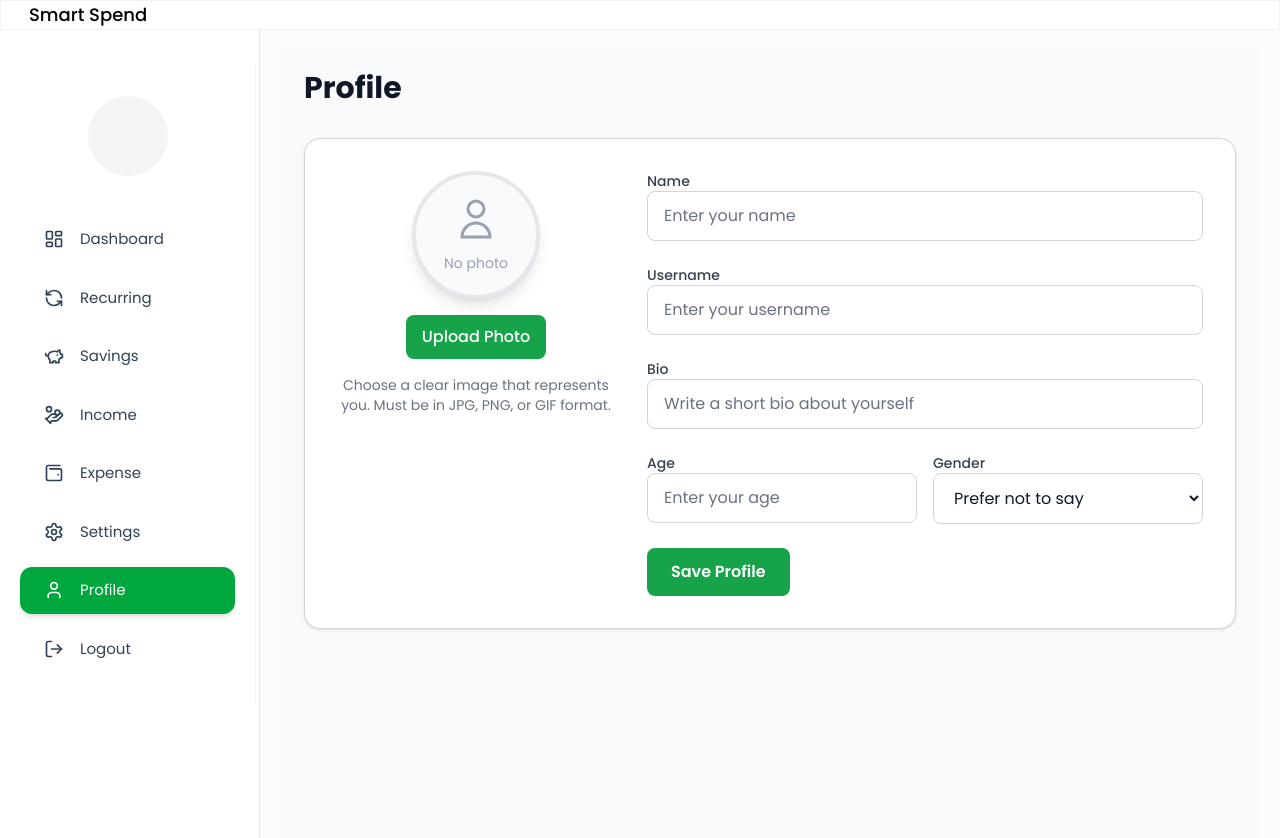
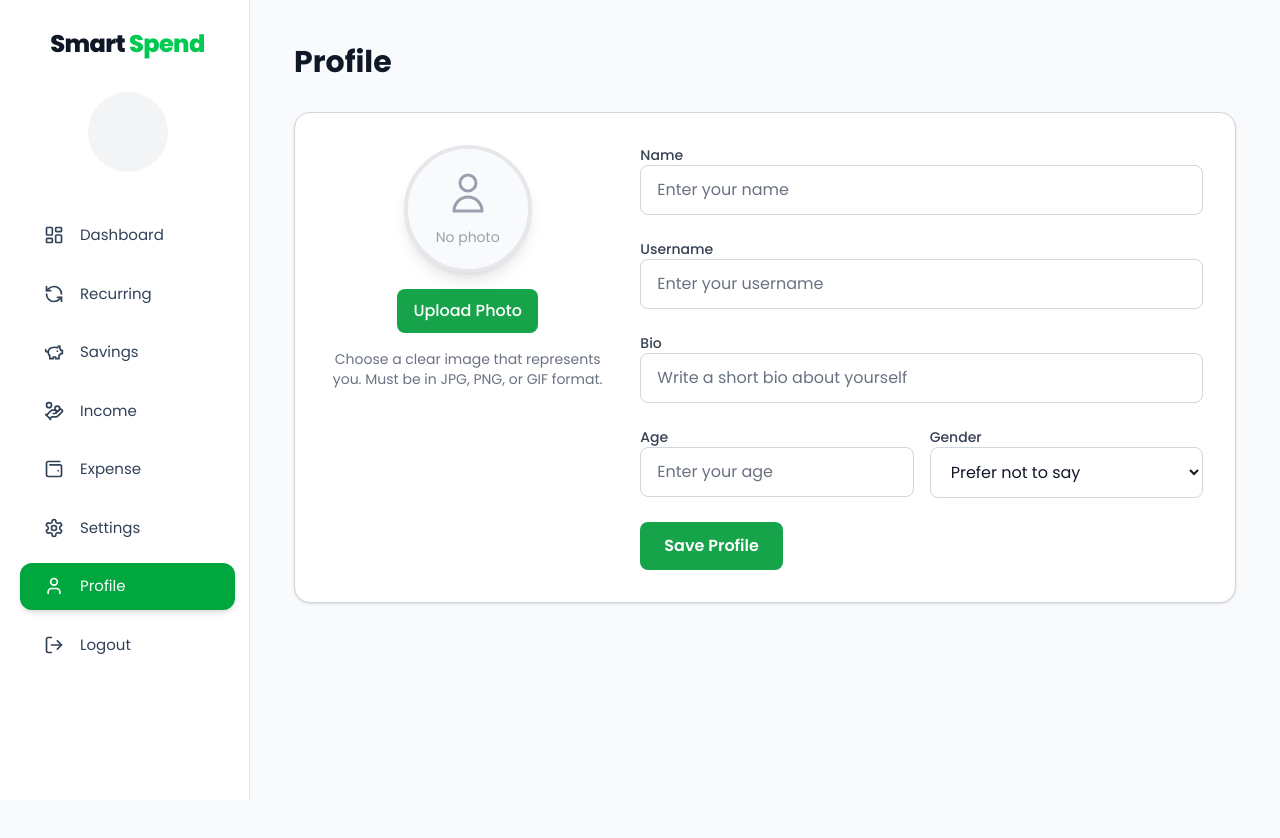
Before and after one commit to MyatBhoneThet/senior-project-frontend, a React (Vite) app: page /profile in a window 1280 px wide. Shown: the top 838 px of the page. After the commit the page ends 800 px from the top, so only its background shows below. Built offline with nearby package versions, Linux system fonts and the light colour scheme; no server answers; sample sign-in values are in the browser's storage.

Commit message:
chart good

```diff
--- a/src/components/Charts/CustomBarChart.jsx
+++ b/src/components/Charts/CustomBarChart.jsx
@@ -33,9 +33,8 @@ const CustomBarChart = ({ data = [] }) => {
   const gridStroke = isDark ? "#3F3F46" : cssVar("--color-primary-100", "#DCFCE7");
   const tickColor = isDark ? "#E5E7EB" : "#334155";
 
-  // ✅ Robust date formatter
+  // Robust date formatter including year in format string
   const safeFormatDate = (entry) => {
-    // Detect valid date key (date, createdAt, transactionDate)
   const rawDate = entry?.date || entry?.createdAt || entry?.transactionDate;
   if (!rawDate) return "";
 
@@ -51,6 +50,7 @@ const CustomBarChart = ({ data = [] }) => {
 
   return parsed.isValid() ? parsed.format("MMM D") : "";
 };
+
 
   const CustomToolTip = ({ active, payload }) => {
     if (active && payload && payload.length) {
--- a/src/components/Chat/ChatWidget.jsx
+++ b/src/components/Chat/ChatWidget.jsx
@@ -1,9 +1,9 @@
 import { useEffect, useRef, useState, useContext } from 'react';
 import axiosInstance from '../../utils/axiosInstance';
 import { API_PATHS } from '../../utils/apiPaths';
-import { LuMessageCircle, LuSend, LuX } from 'react-icons/lu';
 import { UserContext } from '../../context/UserContext';
 import { useCurrency } from '../../context/CurrencyContext';
+import { LuMessageCircle, LuSend, LuX } from 'react-icons/lu';
 
 // NEW: voice input button (adjust path if your folders differ)
 import MicButton from '../../components/Voice/MicButton';
--- a/src/components/layouts/DashboardLayout.jsx
+++ b/src/components/layouts/DashboardLayout.jsx
@@ -1,46 +1,80 @@
-import React, { useContext } from 'react';
-import { Outlet } from 'react-router-dom';
-import { UserContext } from '../../context/UserContext';
-
-import Navbar from './Navbar';
-import SideMenu from './SideMenu';
-import ChatWidget from '../Chat/ChatWidget';
+import React, { useContext, useState } from "react";
+import { Outlet } from "react-router-dom";
+import { UserContext } from "../../context/UserContext";
+import SideMenu from "./SideMenu";
+import ChatWidget from "../Chat/ChatWidget";
+import { LuMenu } from "react-icons/lu";
 
 export default function DashboardLayout({ children, activeMenu }) {
   const { user, prefs } = useContext(UserContext) || {};
+  const [isMenuOpen, setIsMenuOpen] = useState(false);
 
-  // fallback to light if undefined
-  const appTheme = prefs?.theme || 'light';
+  const appTheme = prefs?.theme || "light";
+
+  const bgColor =
+    appTheme === "dark"
+      ? "bg-[#0e1218] text-gray-100"
+      : "bg-[#f9fafb] text-gray-900";
+
+  const sideBg =
+    appTheme === "dark"
+      ? "bg-[#10141a] border-gray-700"
+      : "bg-white border-gray-200";
 
   return (
-    <div
-      className={`min-h-screen flex flex-col ${
-        appTheme === 'dark'
-          ? 'bg-gray-900 text-gray-100'
-          : 'bg-[#fcfbfc] text-gray-900'
-      }`}
-    >
-      {/* Top bar */}
-      <Navbar activeMenu={activeMenu} />
+    <div className={`min-h-screen flex flex-col ${bgColor}`}>
+      {/* Top bar (mobile only) */}
+      <div
+        className={`md:hidden flex items-center justify-between px-4 py-3 border-b ${
+          appTheme === "dark" ? "border-gray-700" : "border-gray-200"
+        }`}
+      >
+        <button
+          onClick={() => setIsMenuOpen(true)}
+          className="p-2 rounded-lg hover:bg-gray-200 dark:hover:bg-gray-800"
+        >
+          <LuMenu size={22} />
+        </button>
+        <h1 className="text-lg font-semibold">Dashboard</h1>
+      </div>
 
-      {/* Body */}
-      <div className="flex flex-1">
-        {/* Side menu */}
+      {/* Main content area */}
+      <div className="flex flex-1 overflow-hidden relative">
+        {/* Sidebar (desktop) */}
         <aside
-          className={`max-[1080px]:hidden w-[260px] shrink-0 border-r ${
-            appTheme === 'dark' ? 'bg-gray-800 border-gray-700' : 'bg-white border-gray-200'
-          }`}
+          className={`hidden md:block w-[250px] shrink-0 overflow-y-auto
+            scrollbar-thin scrollbar-thumb-gray-500 scrollbar-track-transparent
+            border-r ${sideBg}`}
+          style={{ height: "100vh" }}
         >
           <SideMenu activeMenu={activeMenu} />
         </aside>
 
+        {/* Mobile sidebar (drawer) */}
+        {isMenuOpen && (
+          <div className="fixed inset-0 z-50 flex">
+            <div
+              className={`w-[250px] h-full ${sideBg} overflow-y-auto scrollbar-thin p-0`}
+            >
+              <SideMenu activeMenu={activeMenu} />
+            </div>
+            <div
+              className="flex-1 bg-black/40"
+              onClick={() => setIsMenuOpen(false)}
+            />
+          </div>
+        )}
+
         {/* Main content */}
-        <main className="grow mx-5 my-4">
+        <main
+          className="flex-1 p-5 overflow-y-auto"
+          style={{ height: "100vh" }}
+        >
           {children ?? <Outlet />}
         </main>
       </div>
 
-      {/* Floating chat bubble (left only) */}
+      {/* Floating Chat Widget */}
       {user && <ChatWidget side="left" />}
     </div>
   );
--- a/src/components/layouts/SideMenu.jsx
+++ b/src/components/layouts/SideMenu.jsx
@@ -4,7 +4,7 @@ import { SIDE_MENU_DATA } from "../../utils/data";
 import { UserContext } from "../../context/UserContext";
 import CharAvatar from "../Cards/CharAvatar";
 import useT from "../../hooks/useT";
-import { LuRefreshCcw, LuPiggyBank } from "react-icons/lu"; // ⬅️ added piggy bank
+import { LuRefreshCcw, LuPiggyBank } from "react-icons/lu";
 
 const BACKEND_URL = import.meta.env.VITE_API_BASE_URL;
 
@@ -18,14 +18,15 @@ export default function SideMenu() {
 
   const isDarkTheme = prefs?.theme === "dark";
 
+  // ✅ Scrollable + theme-friendly sidebar container
+  const containerClass = isDarkTheme
+    ? "w-64 max-h-screen overflow-y-auto bg-gray-900 border-r border-gray-700/50 p-5 pb-16 scrollbar-thin scrollbar-thumb-gray-600 scrollbar-track-gray-800"
+    : "w-64 max-h-screen overflow-y-auto bg-white border-r border-gray-200/50 p-5 pb-16 scrollbar-thin scrollbar-thumb-gray-400 scrollbar-track-gray-100";
+
   const activeItem = "text-white bg-green-600 shadow-md";
   const idleItem = isDarkTheme
     ? "text-slate-300 hover:bg-slate-800 hover:text-violet-300"
     : "text-slate-700 hover:bg-violet-50 hover:text-violet-700";
-
-  const containerClass = isDarkTheme
-    ? "w-64 h [calc(100vh-64px)] bg-gray-900 border-r border-gray-700/50 p-5 sticky top-[64px] z-20"
-    : "w-64 h [calc(100vh-64px)] bg-white border-r border-gray-200/50 p-5 sticky top-[64px] z-20";
 
   const userNameClass = isDarkTheme
     ? "text-gray-100 font-medium leading-6"
@@ -36,14 +37,14 @@ export default function SideMenu() {
   const pathToI18nKey = (path) => {
     switch (path) {
       case "/dashboard": return "menu.dashboard";
-      case "/income":    return "menu.income";
-      case "/expense":   return "menu.expense";
-      case "/settings":  return "menu.settings";
+      case "/income": return "menu.income";
+      case "/expense": return "menu.expense";
+      case "/settings": return "menu.settings";
       case "/recurring": return "menu.recurring";
-      case "/profile":   return "menu.profile";
-      case "/savings":   return "menu.savings";   // ⬅️ added
-      case "logout":     return "menu.logout";
-      default:           return null;
+      case "/profile": return "menu.profile";
+      case "/savings": return "menu.savings";
+      case "logout": return "menu.logout";
+      default: return null;
     }
   };
 
@@ -56,7 +57,6 @@ export default function SideMenu() {
   const menuItems = useMemo(() => {
     const base = Array.isArray(SIDE_MENU_DATA) ? [...SIDE_MENU_DATA] : [];
 
-    // Ensure Recurring is present (your original behavior)
     const hasRecurring = base.some((i) => i?.path === "/recurring");
     if (!hasRecurring) {
       base.splice(1, 0, {
@@ -67,7 +67,6 @@ export default function SideMenu() {
       });
     }
 
-    // ✅ Inject Savings if not already defined in SIDE_MENU_DATA
     const hasSavings = base.some((i) => i?.path === "/savings");
     if (!hasSavings) {
       base.splice(2, 0, {
@@ -99,32 +98,63 @@ export default function SideMenu() {
 
   return (
     <div className={containerClass}>
+        {/* App Title */}
+      <div className="flex items-center justify-center mt-2 mb-8">
+        <h1 className="text-2xl font-extrabold tracking-tight">
+          Smart <span className="text-green-500">Spend</span>
+        </h1>
+      </div>
+      {/* Profile section */}
       <div className="flex flex-col items-center justify-center gap-3 mt-3 mb-7">
         {photoUrl ? (
-          <img src={photoUrl} alt="Profile" className={`w-20 h-20 ${avatarBgClass} rounded-full object-cover`} />
+          <img
+            src={photoUrl}
+            alt="Profile"
+            className={`w-20 h-20 ${avatarBgClass} rounded-full object-cover`}
+          />
         ) : (
-          <CharAvatar fullName={user?.fullName} width="w-20" height="h-20" style="text-xl" />
+          <CharAvatar
+            fullName={user?.fullName}
+            width="w-20"
+            height="h-20"
+            style="text-xl"
+          />
         )}
         <h5 className={userNameClass}>{user?.username || user?.fullName || ""}</h5>
       </div>
 
+      {/* Menu items */}
       {menuItems.map((item, idx) => {
         const labelText = getLabel(item);
         const Icon = item.icon;
 
         if (item.path === "/logout") {
           return (
-            <button key={`menu_${idx}`} onClick={handleLogout} className={`${baseItem} ${idleItem} text-left`}>
-              {Icon ? <Icon className="text-xl transition-transform group-hover:translate-x-0.5" /> : null}
+            <button
+              key={`menu_${idx}`}
+              onClick={handleLogout}
+              className={`${baseItem} ${idleItem} text-left`}
+            >
+              {Icon ? (
+                <Icon className="text-xl transition-transform group-hover:translate-x-0.5" />
+              ) : null}
               {labelText}
             </button>
           );
         }
 
         return (
-          <NavLink key={`menu_${idx}`} to={item.path} end
-            className={({ isActive }) => `${baseItem} ${isActive ? activeItem : idleItem}`}>
-            {Icon ? <Icon className="text-xl transition-transform group-hover:translate-x-0.5" /> : null}
+          <NavLink
+            key={`menu_${idx}`}
+            to={item.path}
+            end
+            className={({ isActive }) =>
+              `${baseItem} ${isActive ? activeItem : idleItem}`
+            }
+          >
+            {Icon ? (
+              <Icon className="text-xl transition-transform group-hover:translate-x-0.5" />
+            ) : null}
             {labelText}
           </NavLink>
         );
```
Also changed, not shown: src/components/Expense/ExpenseOverview.jsx (+47 -20 lines), src/components/Income/IncomeOverview.jsx (+43 -15 lines). Lines whose indentation alone changed are shown as unchanged.
